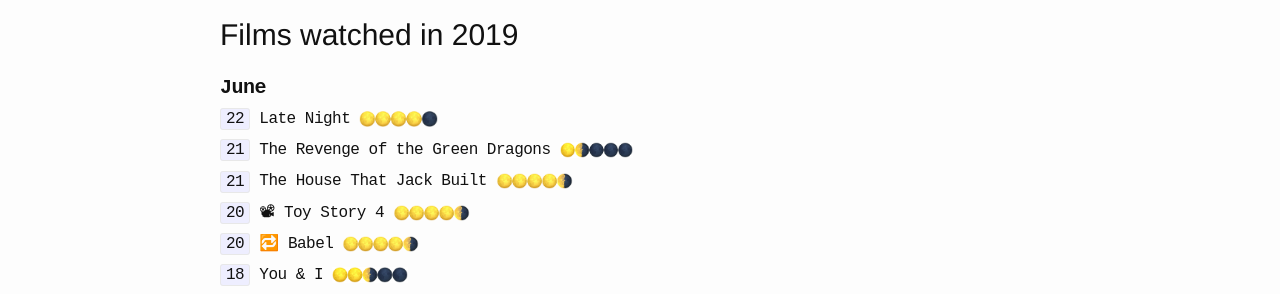
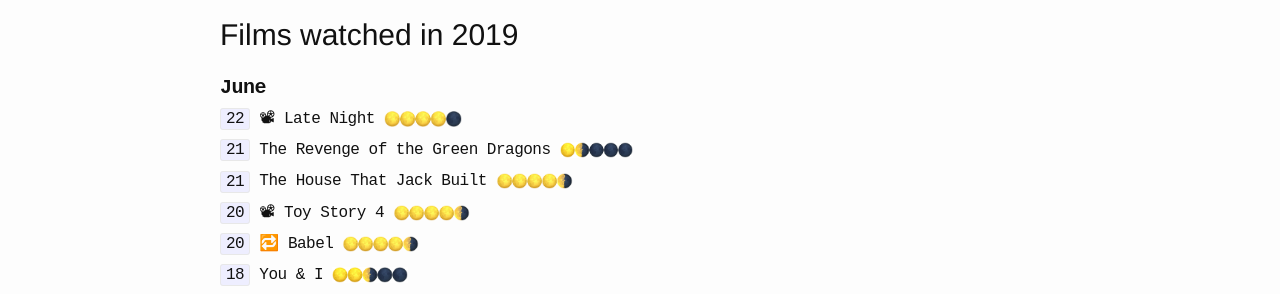
Before and after one commit to codydalerodgers/personal-blog, a Jekyll site: the page built from _films/2019.md, in a window 1280 px wide. Shown: the part 177-471 px from the top of the page. Built offline with Jekyll 4.4.1, drawn with Linux system fonts in a browser that asks for light colours.

Commit message:
adding icon

```diff
--- a/_films/2019.md
+++ b/_films/2019.md
@@ -4,7 +4,7 @@
 title: Films watched in 2019
 ---
 ## June
-`22` Late Night {{ site.four }}
+`22` 📽 Late Night {{ site.four }}
 
 `21` The Revenge of the Green Dragons {{ site.onehalf }}
 
```
Also changed, not shown: 1 other file.
